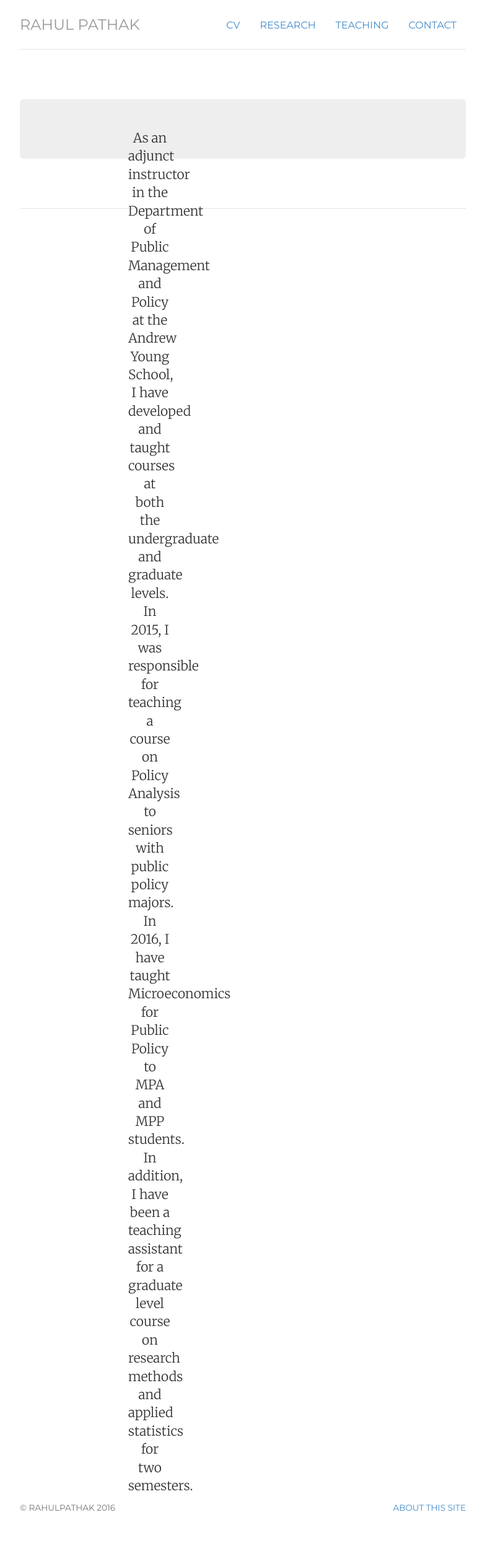
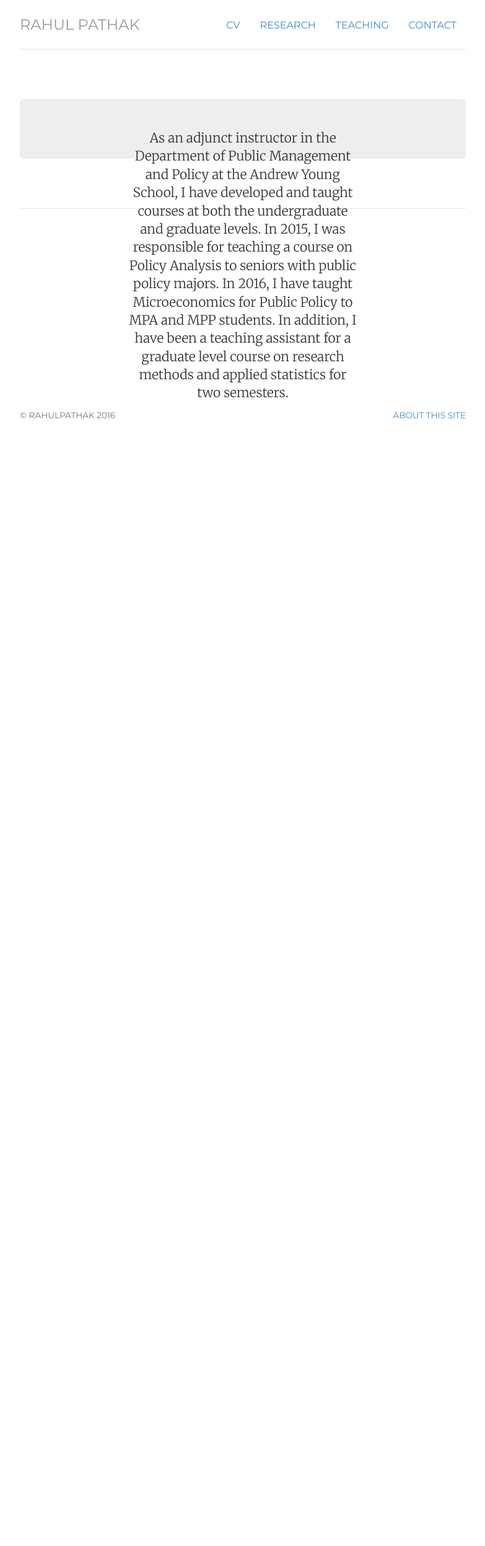
Before and after one commit to pathak-rahul/pathak-rahul.github.io, a Jekyll site: the page built from teaching/index.html, in a window 1280 px wide. Shown: the whole page at 62% size, without its empty margins (248-1031 px from the left). Built offline with Jekyll 4.4.1, drawn with Linux system fonts in a browser that asks for light colours; after the commit the page ends 900 px from its top, so only the background shows below that.

Commit message:
Update index.html

```diff
--- a/teaching/index.html
+++ b/teaching/index.html
@@ -8,7 +8,7 @@
 	<div class="col-sm-2">
 	</div>
 
-	<div itemscope itemtype="http://data-vocabulary.org/Person" class="col-sm-2">
+	<div itemscope itemtype="http://data-vocabulary.org/Person" class="col-sm-8">
 
 
 	<p class-"lead"> As an adjunct instructor in the Department of Public Management and Policy at the Andrew Young School, I have developed and taught courses at both the undergraduate and graduate levels. In 2015, I was responsible for teaching a course on Policy Analysis to seniors with public policy majors. In 2016, I have taught Microeconomics for Public Policy to MPA and MPP students. In addition, I have been a teaching assistant for a graduate level course on research methods and applied statistics for two semesters. </p> </span>
```
